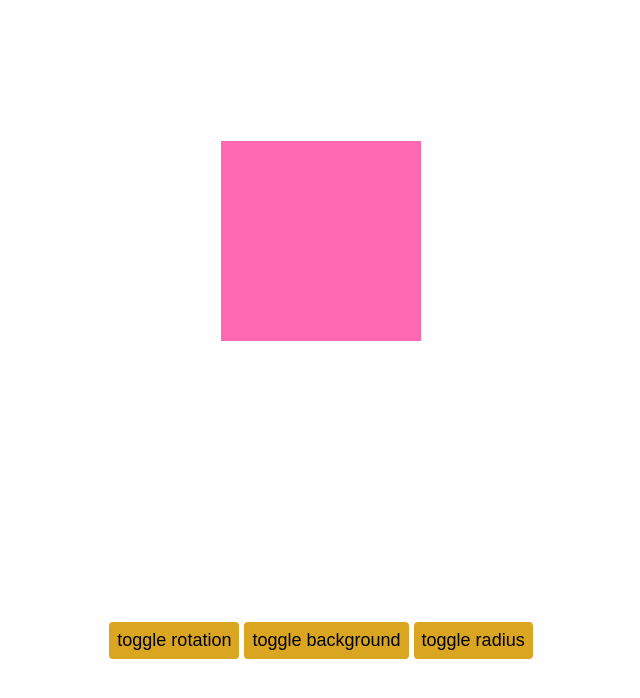
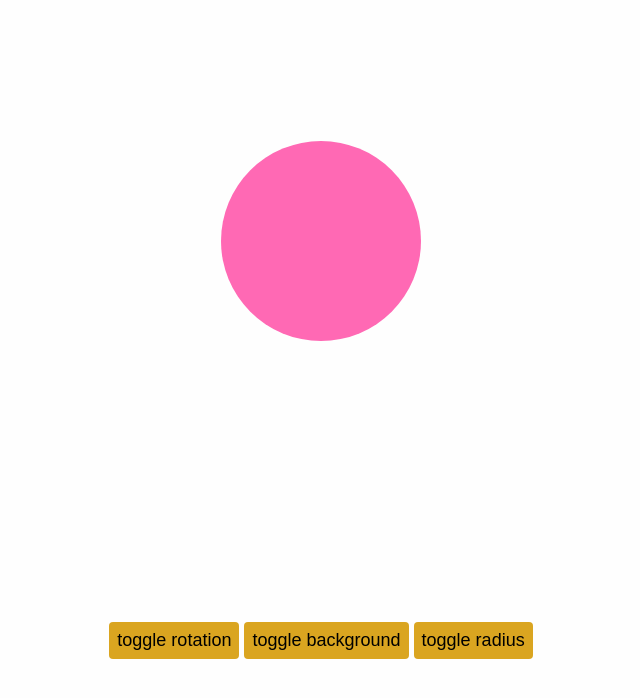
Before and after one commit to anniviz/javascript-playground-21, a website built with Vite: page src/index.html in a window 1280 px wide. Both pictures are taken after a click on the button "toggle radius". Shown: the whole page, without its empty margins (319-959 px from the left). Built offline with nearby package versions, Linux system fonts and the light colour scheme.

Commit message:
Add border radius function

```diff
--- a/src/index.html
+++ b/src/index.html
@@ -13,7 +13,7 @@
     <div>
       <button class="button-rotate">toggle rotation</button>
       <button class="button-background">toggle background</button>
-      <button class="button-toggle">toggle radius</button>
+      <button class="button-radius">toggle radius</button>
     </div>
   </body>
 </html>
--- a/src/index.js
+++ b/src/index.js
@@ -2,6 +2,7 @@ console.clear()
 const box = document.querySelector('.box')
 const buttonRotate = document.querySelector('.button-rotate')
 const buttonBackground = document.querySelector('.button-background')
+const buttonRadius = document.querySelector('.button-radius')
 
 buttonRotate.addEventListener('click', () => {
   box.classList.toggle('rotate')
@@ -10,3 +11,7 @@ buttonRotate.addEventListener('click', () => {
 buttonBackground.addEventListener('click', () => {
   box.classList.toggle('blue')
 })
+
+buttonRadius.addEventListener('click', () => {
+  box.classList.toggle('radius')
+})
--- a/src/styles/global.css
+++ b/src/styles/global.css
@@ -28,3 +28,7 @@ button {
 .rotate {
   transform: rotate(45deg);
 }
+
+.radius {
+  border-radius: 50%;
+}
```
